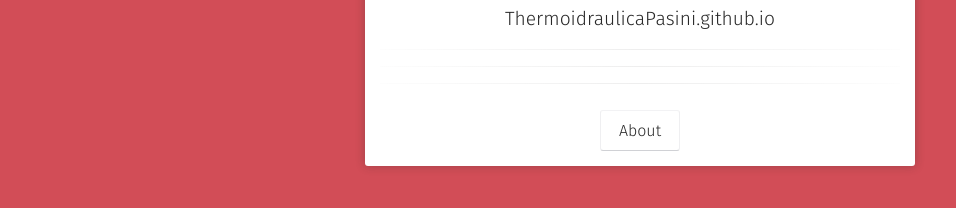
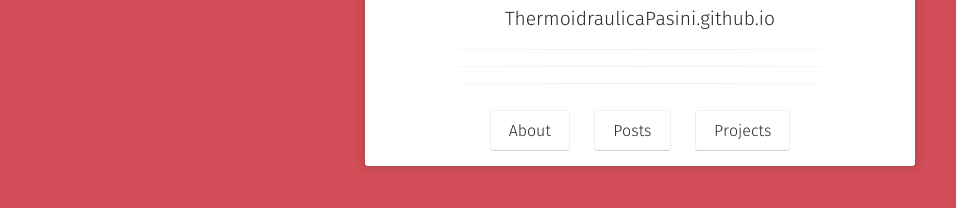
Before and after one commit to ThermoidraulicaPasini/ThermoidraulicaPasini.github.io, a Jekyll site: the page built from index.html, in a window 1280 px wide. Shown: the part 456-664 px from the top of the page, without its empty margins (0-956 px from the left). Built offline with Jekyll 4.4.1, drawn with Linux system fonts in a browser that asks for light colours; some web fonts are replaced.

Commit message:
immagini

```diff
--- a/_config.yml
+++ b/_config.yml
@@ -39,7 +39,7 @@ disqus_shortname:   taylantatli
   #ad-client:
   #ad-slot:
 #bing-verify:
-email:              thermoidraulica@libero.it
+#email:              thermoidraulica@libero.it
 twitter:            username
 facebook:           username
 github-url:         username
--- a/_layouts/home.html
+++ b/_layouts/home.html
@@ -35,6 +35,12 @@ layout: compress
                          <a class="btn zoombtn" href="{{ site.url }}/about">
                          About
                          </a>
+						  <a class="btn zoombtn" href="{{ site.url }}/posts">
+                         Posts
+                         </a>
+                         <a class="btn zoombtn" href="{{ site.url }}/projects">
+                         Projects
+                         </a>
 
                  </h3>
             </div>
```
